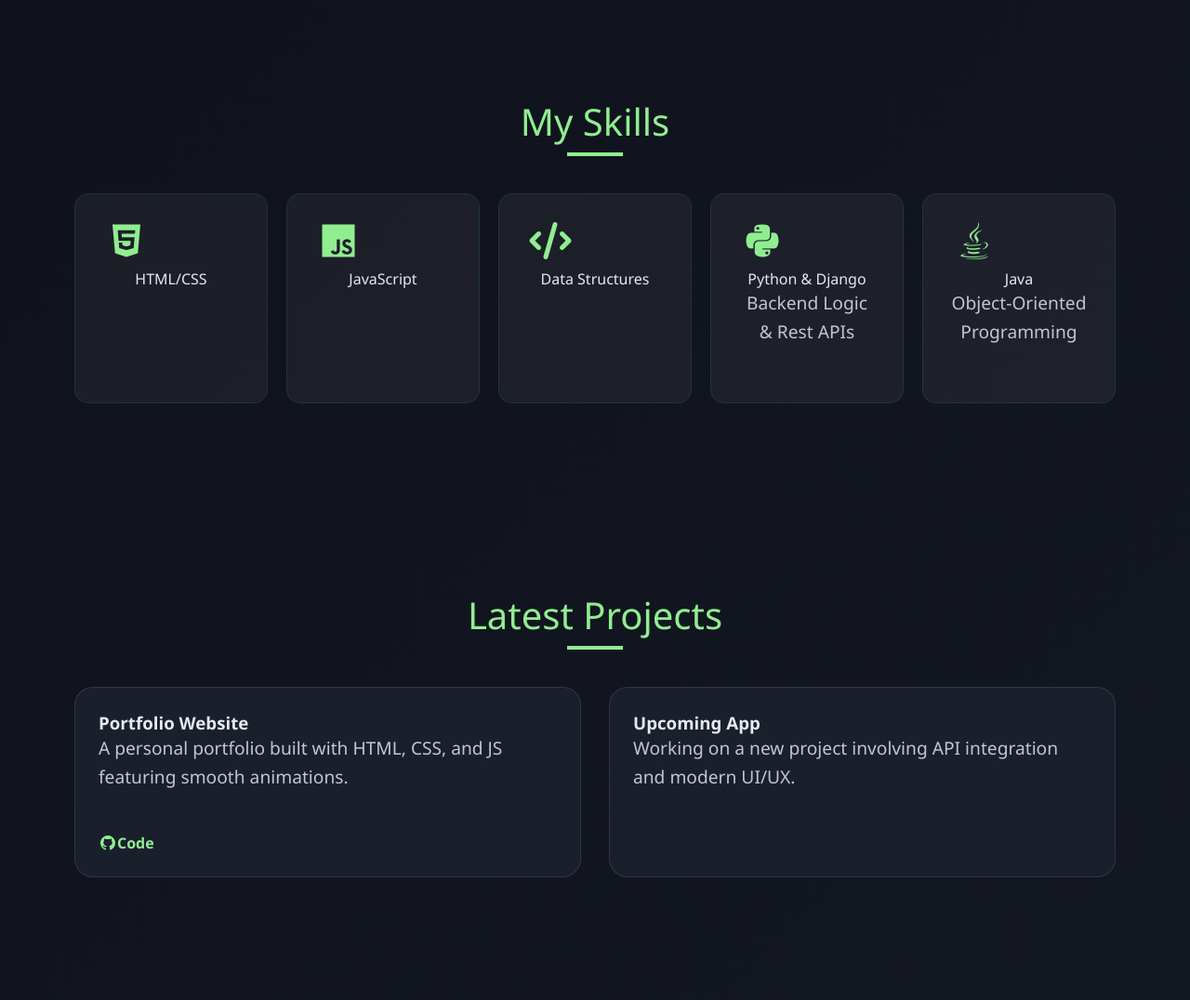
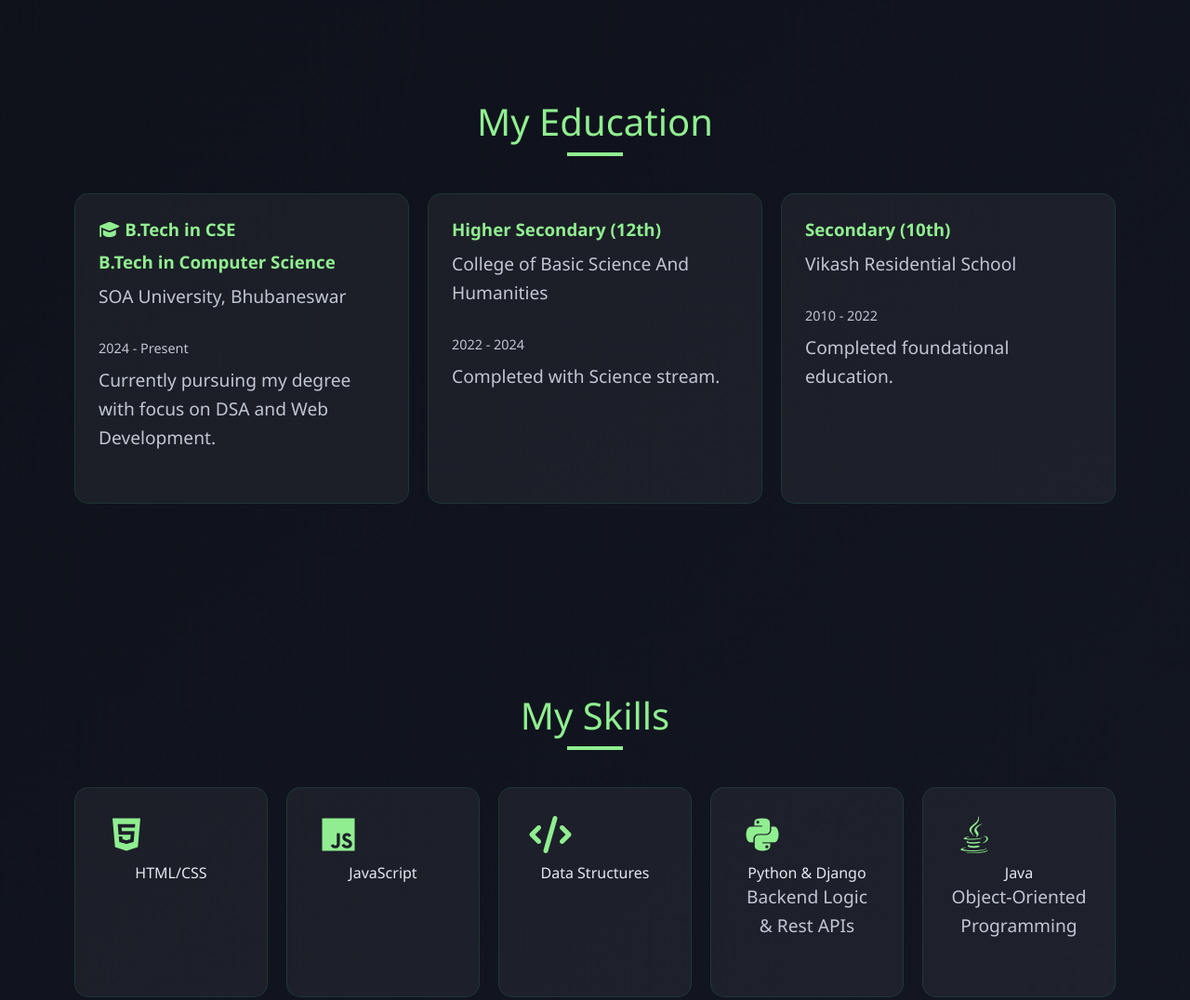
Before and after one commit to asandeepmukherjee722-gitdata/my-portfolio, a plain HTML site: page index.html in a window 1280 px wide. Shown: the part 1237-2313 px from the top of the page at 93% size. Drawn offline with Linux system fonts and the light colour scheme.

Commit message:
updated my portfolio

```diff
--- a/index.html
+++ b/index.html
@@ -20,8 +20,10 @@
             <ul>
                 <li><a href="#home">Home</a></li>
                 <li><a href="#about">About</a></li>
+                <li><a href="#education">Education</a></li>
+                <li><a href="#skills">Skills</a></li>
                 <li><a href="#projects">Projects</a></li>
-                <li><a href="#skills">Skills</a></li>
+
                 <li><a href="#contact">Contact</a></li>
             </ul>
         </nav>
@@ -69,7 +71,36 @@
         </div>
     </div>
 </section>
+   <section id="education" class="education">
+    <div class="section-container">
+        <h2 class="section-title">My Education</h2>
+        <div class="education-grid">
 
+            <div class="education-card">
+                <h3><i class="fa-solid fa-graduation-cap"></i> B.Tech in CSE</h3>
+                <h3>B.Tech in Computer Science</h3>
+                <p>SOA University, Bhubaneswar</p>
+                <span>2024 - Present</span>
+                <p>Currently pursuing my degree with focus on DSA and Web Development.</p>
+            </div>
+
+            <div class="education-card">
+                <h3>Higher Secondary (12th)</h3>
+                <p>College of Basic Science And Humanities</p>
+                <span>2022 - 2024</span>
+                <p>Completed with Science stream.</p>
+            </div>
+
+            <div class="education-card">
+                <h3>Secondary (10th)</h3>
+                <p>Vikash Residential School</p>
+                <span>2010 - 2022</span>
+                <p>Completed foundational education.</p>
+            </div>
+
+        </div>
+    </div>
+</section>
 <section id="skills" class="skills">
     <div class="section-container">
         <h2 class="section-title">My Skills</h2>
@@ -111,12 +142,12 @@
                     </div>
                 </div>
             </div>
-            <div class="project-card">
+            <!-- <div class="project-card">
                 <div class="project-content">
                     <h3>Upcoming App</h3>
                     <p>Working on a new project involving API integration and modern UI/UX.</p>
                 </div>
-            </div>
+            </div> -->
         </div>
     </div>
 </section>
--- a/style.css
+++ b/style.css
@@ -50,7 +50,38 @@ section {
     left: 50%;
     transform: translateX(-50%);
 }
+/*education grid */
+.education-grid {
+    display: grid;
+    grid-template-columns: repeat(auto-fit, minmax(250px, 1fr));
+    gap: 20px;
+}
 
+.education-card {
+    background: rgba(255, 255, 255, 0.05);
+    padding: 25px;
+    border-radius: 15px;
+    border: 1px solid rgba(42, 252, 133, 0.1);
+    transition: 0.3s;
+}
+
+.education-card:hover {
+    transform: translateY(-10px);
+    border-color: lightgreen;
+    background: rgba(42, 252, 133, 0.05);
+}
+
+.education-card h3 {
+    color: lightgreen;
+    margin-bottom: 10px;
+}
+
+.education-card span {
+    display: block;
+    font-size: 0.9rem;
+    color: #c2c6d3;
+    margin-bottom: 10px;
+}
 /* Skills Grid */
 .skills-grid {
     display: grid;
```
